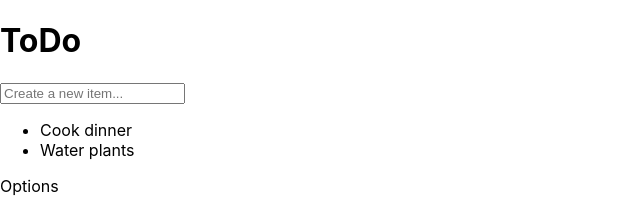
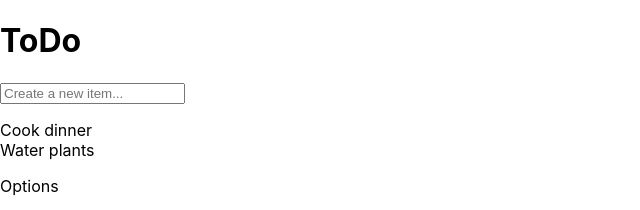
Before and after one commit to kirstengreen/todo-challenge-09262021, a React (Create React App) app: page / in a window 1280 px wide. Shown: the top 210 px of the page, without its empty margins (0-640 px from the left). Built offline with nearby package versions, Linux system fonts and the light colour scheme.

Commit message:
removed default list item style

```diff
--- a/src/components/TodoList/TodoList.css
+++ b/src/components/TodoList/TodoList.css
@@ -0,0 +1,4 @@
+.todo_list_container {
+  padding-left: 0;
+  list-style: none;
+}
--- a/src/components/TodoList/TodoList.js
+++ b/src/components/TodoList/TodoList.js
@@ -4,7 +4,7 @@ import TodoItem from '../TodoItem/TodoItem'
 export default function TodoList( {todos} ) {
 
   return (
-    <ul>
+    <ul className='todo_list_container'>
       {todos.map( (todo, i) => (
         <TodoItem key={i} name={todo.name}/>
       ))}
```
